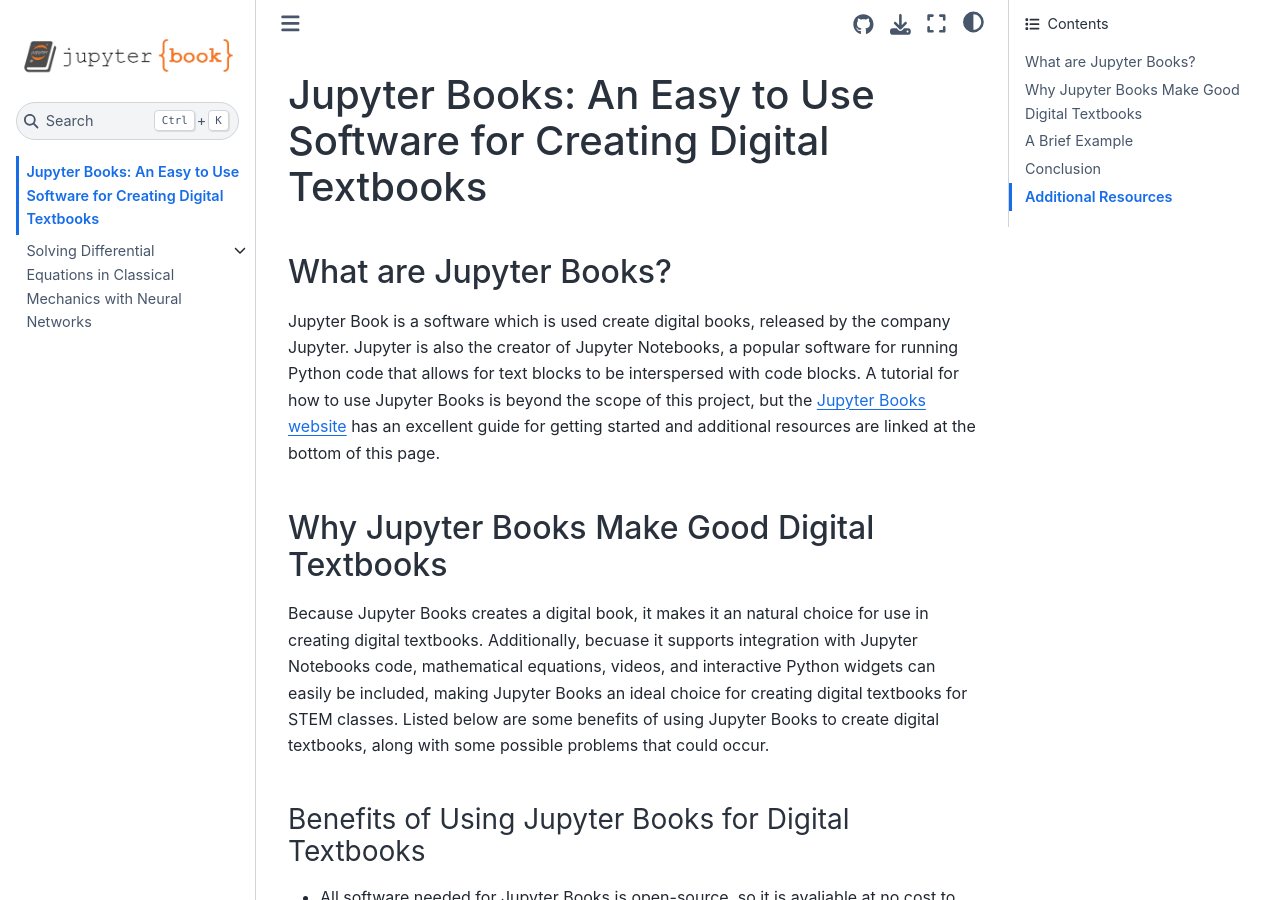
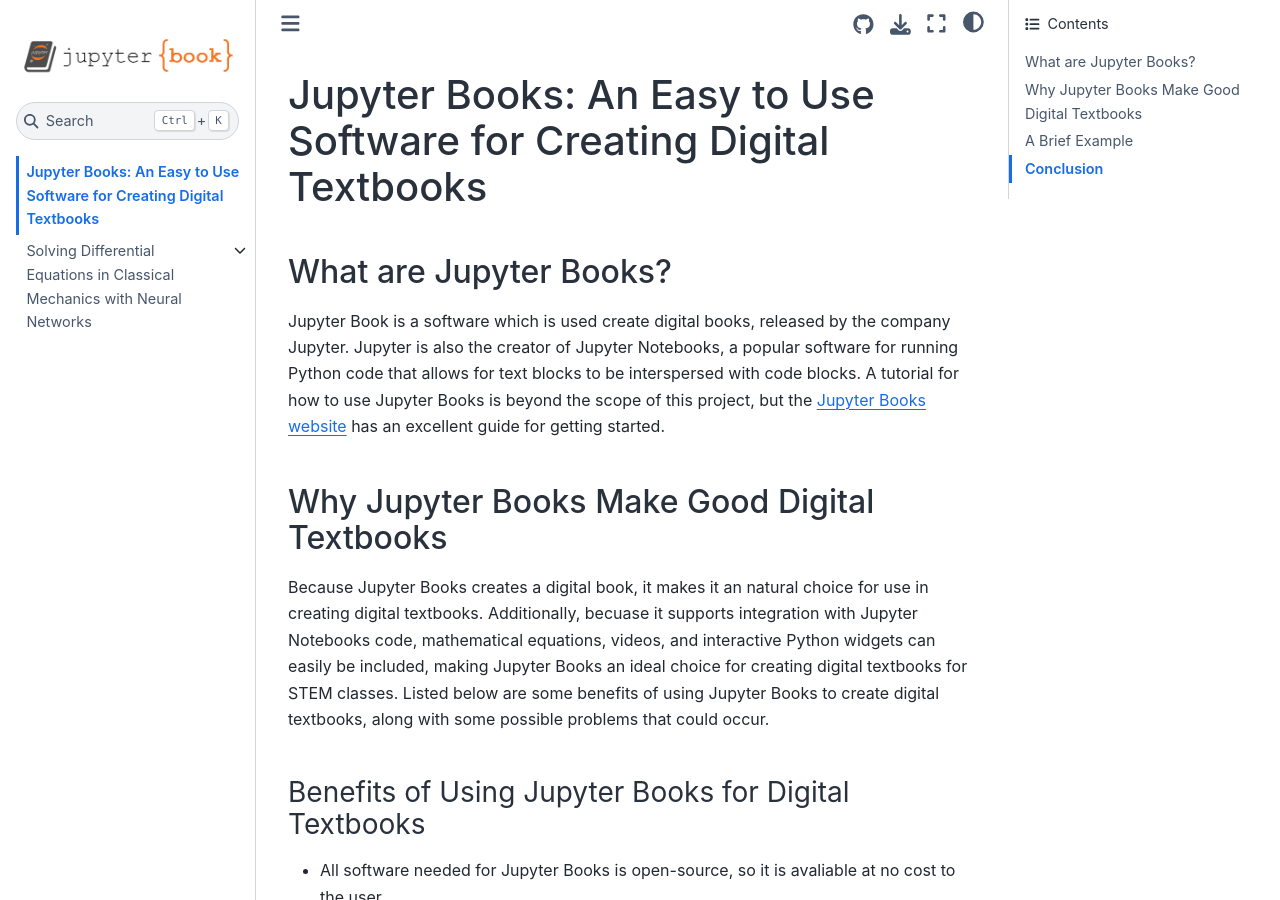
Before and after one commit to butler-julie-physics/COLA, a Jupyter Book: the page built from intro.md, in a window 1280 px wide and 900 px high. Built offline with Jupyter Book 1.0.4 settings and Sphinx 7.4.7 and the Sphinx Book theme 1.1.4, drawn with Linux system fonts in a browser that asks for light colours.

Commit message:
Update intro.md

```diff
--- a/intro.md
+++ b/intro.md
@@ -1,7 +1,7 @@
 # Jupyter Books: An Easy to Use Software for Creating Digital Textbooks
 
 ## What are Jupyter Books?
-Jupyter Book is a software which is used create digital books, released by the company Jupyter.  Jupyter is also the creator of Jupyter Notebooks, a popular software for running Python code that allows for text blocks to be interspersed with code blocks.  A tutorial for how to use Jupyter Books is beyond the scope of this project, but the [Jupyter Books website](https://jupyterbook.org/en/stable/intro.html) has an excellent guide for getting started and additional resources are linked at the bottom of this page.
+Jupyter Book is a software which is used create digital books, released by the company Jupyter.  Jupyter is also the creator of Jupyter Notebooks, a popular software for running Python code that allows for text blocks to be interspersed with code blocks.  A tutorial for how to use Jupyter Books is beyond the scope of this project, but the [Jupyter Books website](https://jupyterbook.org/en/stable/intro.html) has an excellent guide for getting started.
 
 ## Why Jupyter Books Make Good Digital Textbooks
 Because Jupyter Books creates a digital book, it makes it an natural choice for use in creating digital textbooks.  Additionally, becuase it supports integration with Jupyter Notebooks code, mathematical equations, videos, and interactive Python widgets can easily be included, making Jupyter Books an ideal choice for creating digital textbooks for STEM classes.  Listed below are some benefits of using Jupyter Books to create digital textbooks, along with some possible problems that could occur.
@@ -24,5 +24,3 @@
 
 ## Conclusion
 Despite the need to learn new softwares to use Jupyter Books, it is an easy to use software for creating digital textbooks, especially in classes that rely heavily on code and mathematical equations.  Much pre-exiting material can be imported with minimal to no changes.  Additionally, since the software is free and hosting the Jupyter Book as a website on GitHub is free, there is no financial cost associated with exploring digital textbooks in your classes with Jupyter Books!
-
-## Additional Resources
```
